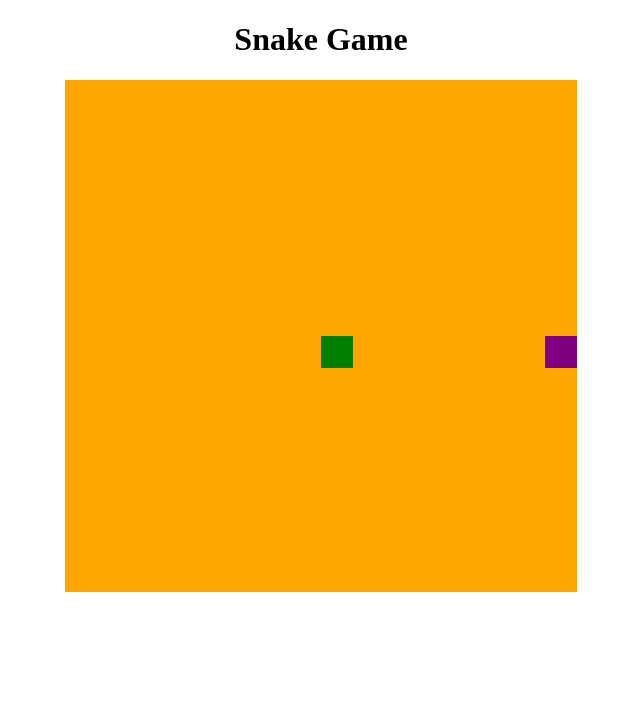
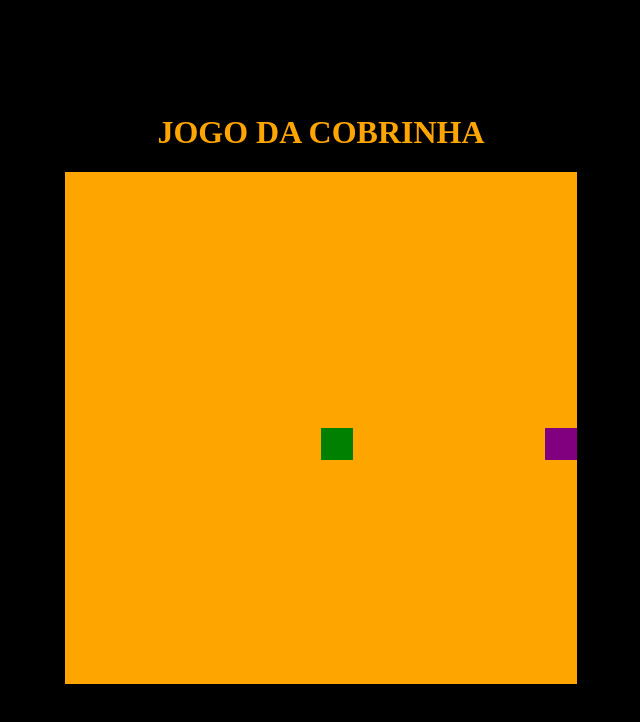
Before and after one commit to gabrielgdhl/Jogo-Cobrinha, a plain HTML site: page index.html in a window 1280 px wide. Shown: the whole page, without its empty margins (319-959 px from the left). Drawn offline with Linux system fonts and the light colour scheme.

Commit message:
adicionei umas cores ao jogo

```diff
--- a/css/style.css
+++ b/css/style.css
@@ -1,15 +1,10 @@
-/*body {
+body {
+    background-color: black;
     height: 95vh;
     width: 95;
     display: flex;
     justify-content: center;
     align-items: center;
     flex-direction: column;
-    color: rgb(44, 139, 44);
+    color: orange;
 }
-
-*/
-
-#principal{
-    text-align: center;
-}
--- a/index.html
+++ b/index.html
@@ -9,9 +9,7 @@
         <script defer src="js/script.js"></script>
     </head>
     <body>
-        <div id="principal">
-            <h1>Snake Game</h1>
+            <h1>JOGO DA COBRINHA</h1>
             <canvas id="snake-id" width="512" height="512"></canvas>
-        </div>
     </body>
 </html>
```
